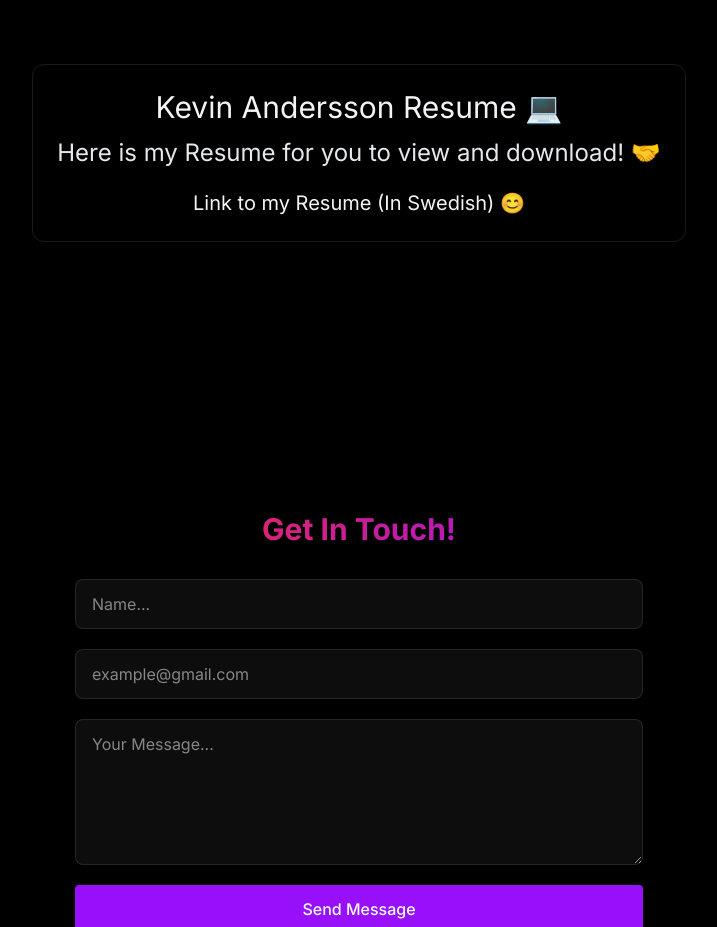
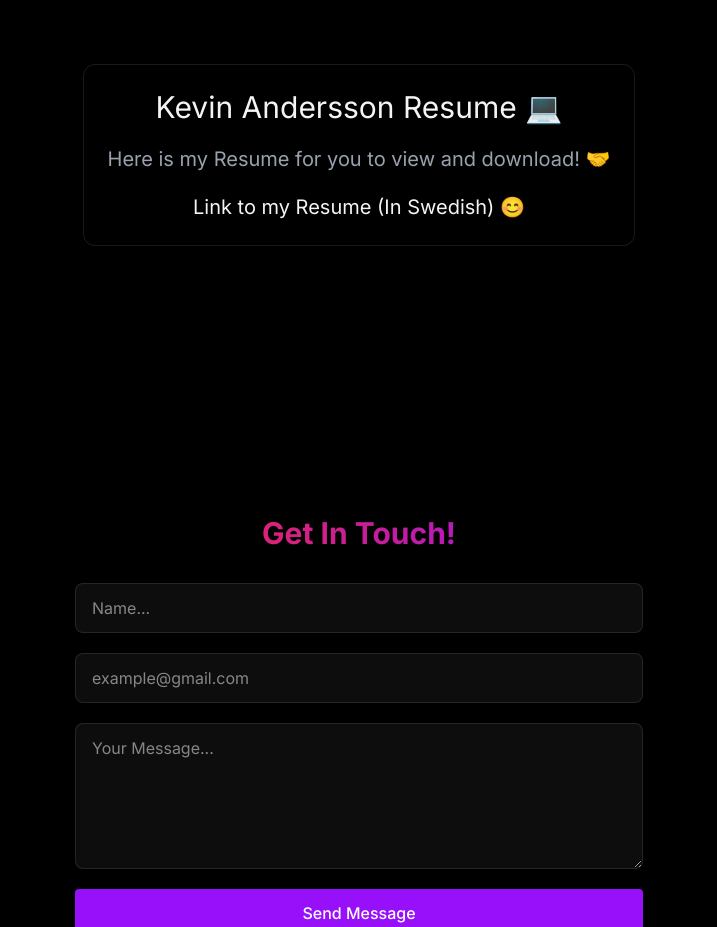
Before and after one commit to Kevin-a01/MyPortfolio, a React (Vite) app: page / in a window 1280 px wide. Shown: the part 2480-3407 px from the top of the page, without its empty margins (281-998 px from the left). Built offline with nearby package versions, Linux system fonts and the light colour scheme.

Commit message:
small fixes

```diff
--- a/src/components/sections/Resume.jsx
+++ b/src/components/sections/Resume.jsx
@@ -30,7 +30,7 @@ export function Resume({menuOpen}){
       <div className="mx-auto px-4 w-full">
         <div className="p-6 rounded-xl border border-white/10 hover:-translate-y-1 hover:border-red-500/30 hover:shadow-[0_2px_8px_rgba(59,130,246,0.2)] transition">
           <h1 className="text-3xl text-center">{t.resumeTitle}</h1>
-          <h2 className="text-2xl text-center mt-3 text-gray-200">{t.resumeDescription}</h2>
+          <h2 className="text-xl text-center mt-5 text-gray-400">{t.resumeDescription}</h2>
           <a href="https://drive.google.com/file/d/10a5fb5XJoKB8t3ThEOm30u7j4augj3UP/view?usp=drive_link" target="blank" className="flex justify-center mt-5 text-xl hover:text-gray-300" >{t.resumeLink}</a>
 
         </div>
```
